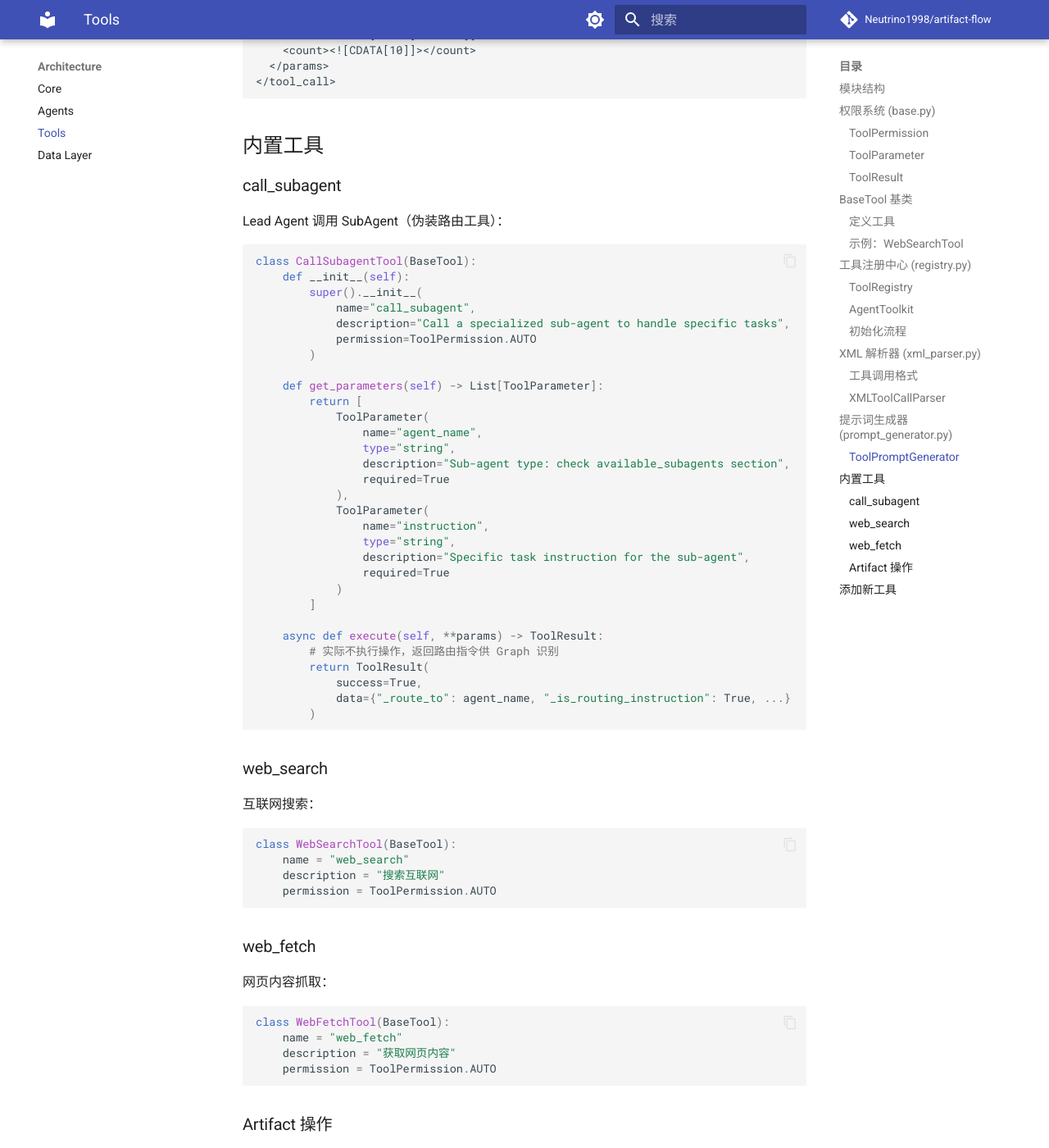
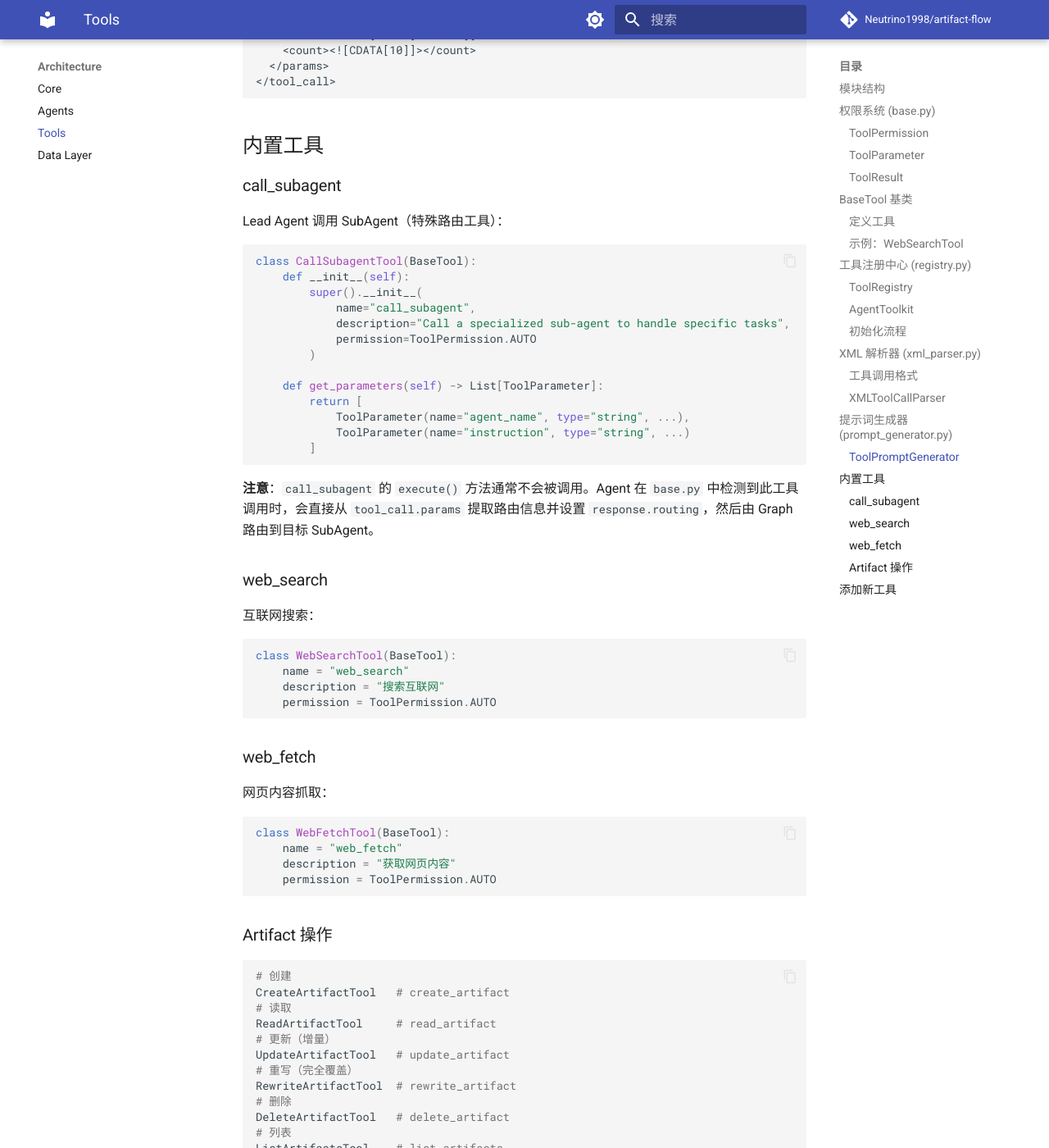
Before and after one commit to Neutrino1998/artifact-flow, an MkDocs documentation site: the page built from docs/architecture/tools.md, in a window 1280 px wide and 1400 px high, scrolled down 8149 px. Shown: the whole window at 82% size. Built offline with MkDocs 1.6.1 and Material for MkDocs 9.7.7, drawn with Linux system fonts in a browser that asks for light colours; comment, search, counter and statistics services are not loaded.

Commit message:
refactor: 简化 CallSubagentTool.execute() 移除无用字段

````diff
--- a/docs/architecture/tools.md
+++ b/docs/architecture/tools.md
@@ -373,7 +373,7 @@ Example:
 
 ### call_subagent
 
-Lead Agent 调用 SubAgent（伪装路由工具）：
+Lead Agent 调用 SubAgent（特殊路由工具）：
 
 ```python
 class CallSubagentTool(BaseTool):
@@ -386,27 +386,12 @@ class CallSubagentTool(BaseTool):
 
     def get_parameters(self) -> List[ToolParameter]:
         return [
-            ToolParameter(
-                name="agent_name",
-                type="string",
-                description="Sub-agent type: check available_subagents section",
-                required=True
-            ),
-            ToolParameter(
-                name="instruction",
-                type="string",
-                description="Specific task instruction for the sub-agent",
-                required=True
-            )
+            ToolParameter(name="agent_name", type="string", ...),
+            ToolParameter(name="instruction", type="string", ...)
         ]
+```
 
-    async def execute(self, **params) -> ToolResult:
-        # 实际不执行操作，返回路由指令供 Graph 识别
-        return ToolResult(
-            success=True,
-            data={"_route_to": agent_name, "_is_routing_instruction": True, ...}
-        )
-```
+**注意**：`call_subagent` 的 `execute()` 方法通常不会被调用。Agent 在 `base.py` 中检测到此工具调用时，会直接从 `tool_call.params` 提取路由信息并设置 `response.routing`，然后由 Graph 路由到目标 SubAgent。
 
 ### web_search
 
````
Also changed, not shown: 1 other file.
